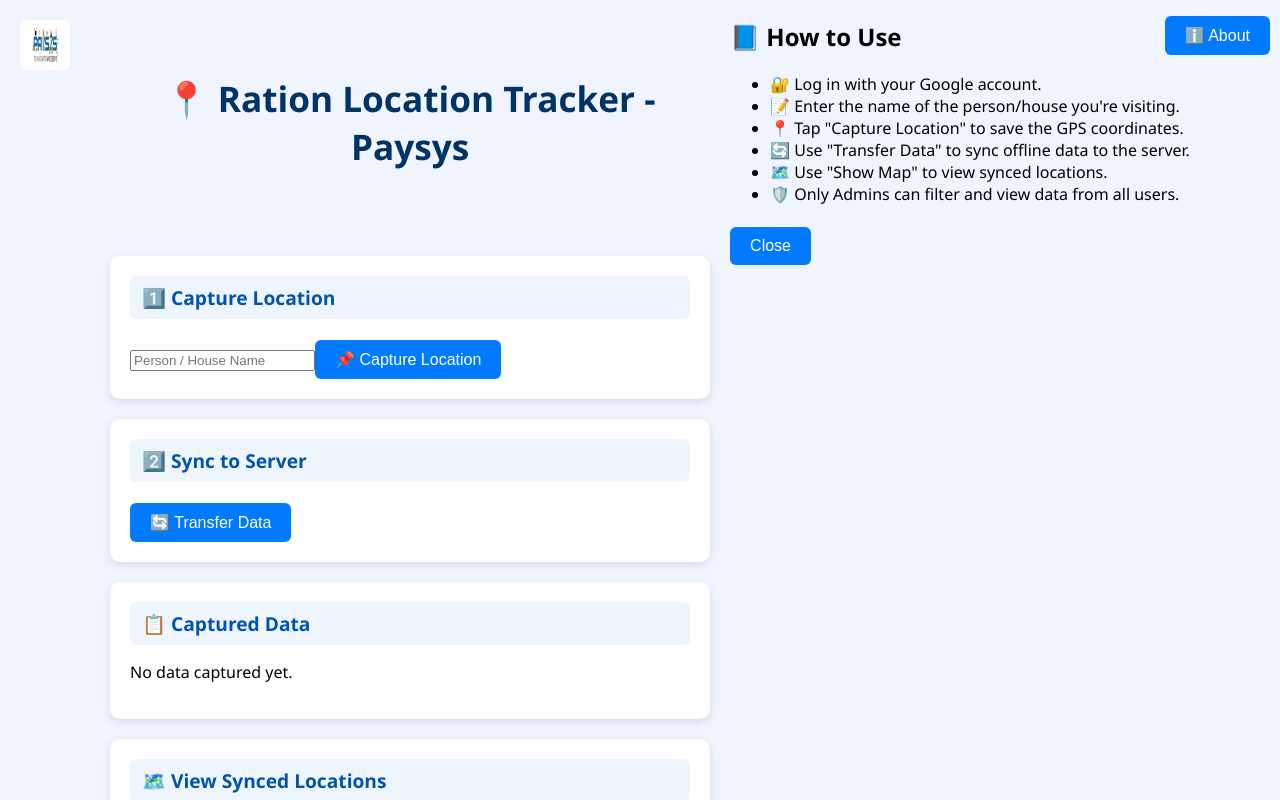
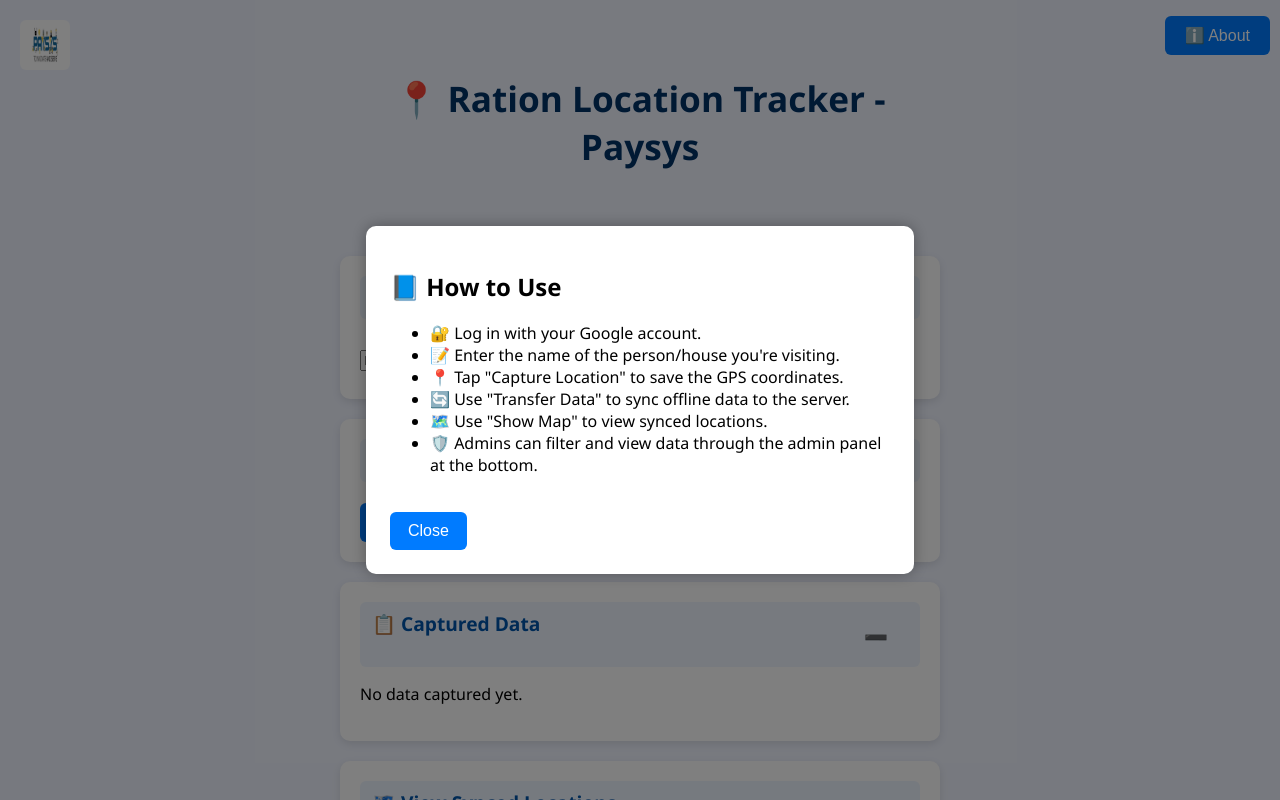
Before and after one commit to RamisKamlani/Paysys-Ration-Tracker-Login, a React (Vite) app in the folder client/: page / in a window 1280 px wide. Both pictures are taken after a click on the button "ℹ️ About". Shown: the top 800 px of the page. Built offline with nearby package versions, Linux system fonts and the light colour scheme.

Commit message:
Addition of map full screen and minimize

```diff
--- a/client/src/AboutModal.jsx
+++ b/client/src/AboutModal.jsx
@@ -13,7 +13,7 @@
           <li>📍 Tap "Capture Location" to save the GPS coordinates.</li>
           <li>🔄 Use "Transfer Data" to sync offline data to the server.</li>
           <li>🗺️ Use "Show Map" to view synced locations.</li>
-          <li>🛡️ Only Admins can filter and view data from all users.</li>
+          <li>🛡️ Admins can filter and view data through the admin panel at the bottom.</li>
         </ul>
         <button onClick={onClose} className="close-btn">Close</button>
       </div>
--- a/client/src/App.css
+++ b/client/src/App.css
@@ -7,9 +7,8 @@
 }
 
 body {
-  display: flex;
-  justify-content: center;
-  align-items: center;
+  margin: 0;
+  padding: 0;
   border: 5px solid red;
 }
 
@@ -72,41 +71,15 @@
 }
 
 
-.modal-overlay {
+.fullscreen-map-overlay {
   position: fixed;
   top: 0;
   left: 0;
   width: 100vw;
   height: 100vh;
-  background: rgba(0,0,0,0.4);
+  background: rgba(0,0,0,0.9);
   display: flex;
-  align-items: center;
-  justify-content: center;
-  z-index: 9999;
+  flex-direction: column;
+  align-items: flex-end;
+  z-index: 10000;
 }
-
-.modal-box {
-  background: white;
-  padding: 24px;
-  border-radius: 10px;
-  max-width: 500px;
-  width: 90%;
-  box-shadow: 0 0 15px rgba(0, 0, 0, 0.3);
-  animation: fadeIn 0.3s ease-in-out;
-}
-
-.close-btn {
-  margin-top: 20px;
-  padding: 10px 18px;
-  background: #007bff;
-  border: none;
-  color: white;
-  border-radius: 6px;
-  cursor: pointer;
-  font-size: 1rem;
-}
-
-@keyframes fadeIn {
-  from { opacity: 0; transform: translateY(-20px); }
-  to { opacity: 1; transform: translateY(0); }
-}
--- a/client/src/App.jsx
+++ b/client/src/App.jsx
@@ -4,7 +4,7 @@
 import { GoogleOAuthProvider, GoogleLogin, googleLogout } from '@react-oauth/google';
 import { jwtDecode } from 'jwt-decode';
 import AdminPanel from './AdminPanel';
-import AboutModal from './AboutModal'; // ✅ Import modal
+import AboutModal from './AboutModal';
 
 const CLIENT_ID = '107243168159-fdc4iftnp66vieumrbjs6krc8ba9e45j.apps.googleusercontent.com';
 const ADMIN_EMAIL = 'ramiskamlani04@gmail.com';
@@ -14,8 +14,10 @@
   const [name, setName] = useState('');
   const [locations, setLocations] = useState([]);
   const [showMap, setShowMap] = useState(false);
+  const [fullScreenMap, setFullScreenMap] = useState(false);
   const [user, setUser] = useState(null);
-  const [showAbout, setShowAbout] = useState(false); // ✅ About popup state
+  const [showAbout, setShowAbout] = useState(false);
+  const [showCaptured, setShowCaptured] = useState(true);
 
   useEffect(() => {
     const storedUser = localStorage.getItem('user');
@@ -170,8 +172,18 @@
 
       {/* Section 3: Captured Data */}
       <section className="card">
-        <div className="card-header">📋 Captured Data</div>
-        {locations.length === 0 ? (
+        <div className="card-header" style={{ display: 'flex', justifyContent: 'space-between' }}>
+          📋 Captured Data
+          <button
+            style={{ background: 'transparent', border: 'none', fontSize: '1.2rem', cursor: 'pointer' }}
+            onClick={() => setShowCaptured(prev => !prev)}
+            aria-label="Toggle Captured List"
+          >
+            {showCaptured ? '➖' : '➕'}
+          </button>
+        </div>
+        {showCaptured && (
+          locations.length === 0 ? (
             <p>No data captured yet.</p>
           ) : (
             <ul className="location-list">
@@ -190,21 +202,34 @@
                 </li>
               ))}
             </ul>
+          )
         )}
       </section>
 
       {/* Section 4: Map */}
       <section className="card">
         <div className="card-header">🗺️ View Synced Locations</div>
+        <div style={{ display: 'flex', gap: 10 }}>
           <button onClick={() => setShowMap(!showMap)}>
             {showMap ? 'Hide Map' : 'Show Map'}
           </button>
+          <button onClick={() => setFullScreenMap(true)}>🖥 Full Screen</button>
+        </div>
         {showMap && (
           <div className="map-box">
             <MapViewer userEmail={user?.email} isAdmin={isAdmin} />
           </div>
         )}
       </section>
+
+      {fullScreenMap && (
+        <div className="fullscreen-map-overlay">
+          <button onClick={() => setFullScreenMap(false)} className="fullscreen-close-btn">❌ Close</button>
+          <div className="fullscreen-map-box">
+            <MapViewer userEmail={user?.email} isAdmin={isAdmin} />
+          </div>
+        </div>
+      )}
 
       {/* Section 5: Admin Panel */}
       {isAdmin && <AdminPanel />}
--- a/client/src/index.css
+++ b/client/src/index.css
@@ -4,9 +4,6 @@
   padding: 0;
   font-family: 'Segoe UI', sans-serif;
   background-color: #f0f4ff;
-  display: flex;
-  justify-content: center;
-  align-items: start;
 }
 
 .container {
@@ -129,3 +126,61 @@
   background-color: red;
   border-radius: 50%;
 }
+
+.modal-overlay {
+  position: fixed;
+  top: 0;
+  left: 0;
+  width: 100vw;
+  height: 100vh;
+  background: rgba(0,0,0,0.5);
+  display: flex;
+  justify-content: center;
+  align-items: center;
+  z-index: 9999;
+}
+
+
+
+.modal-box {
+  background: white;
+  padding: 24px;
+  border-radius: 10px;
+  max-width: 500px;
+  width: 90%;
+  box-shadow: 0 0 15px rgba(0, 0, 0, 0.3);
+  animation: fadeIn 0.3s ease-in-out;
+}
+
+.close-btn {
+  margin-top: 20px;
+  padding: 10px 18px;
+  background: #007bff;
+  border: none;
+  color: white;
+  border-radius: 6px;
+  cursor: pointer;
+  font-size: 1rem;
+}
+
+@keyframes fadeIn {
+  from { opacity: 0; transform: translateY(-20px); }
+  to { opacity: 1; transform: translateY(0); }
+}
+
+.fullscreen-map-box {
+  flex-grow: 1;
+  width: 100%;
+  height: 100%;
+}
+
+.fullscreen-close-btn {
+  padding: 10px 16px;
+  background: #ff5555;
+  border: none;
+  color: white;
+  font-size: 1.2rem;
+  cursor: pointer;
+  border-radius: 6px;
+  margin: 10px;
+}
```
Also changed, not shown: 6 other files (tests, documents, lock files or other folders). Lines whose indentation alone changed are shown as unchanged.
